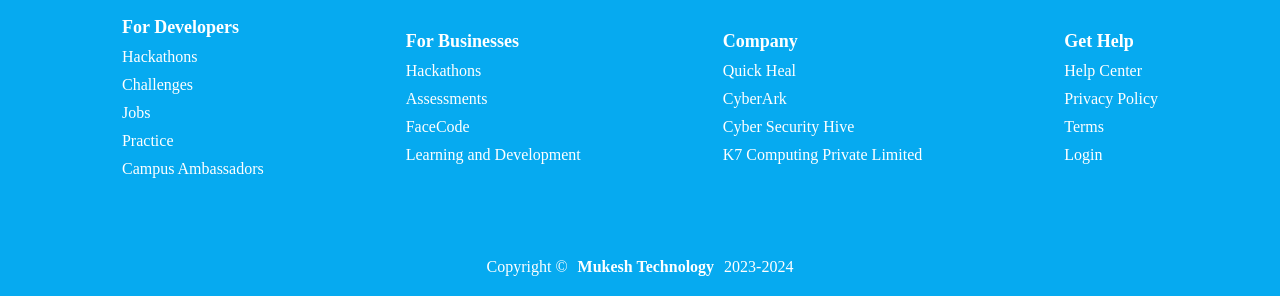
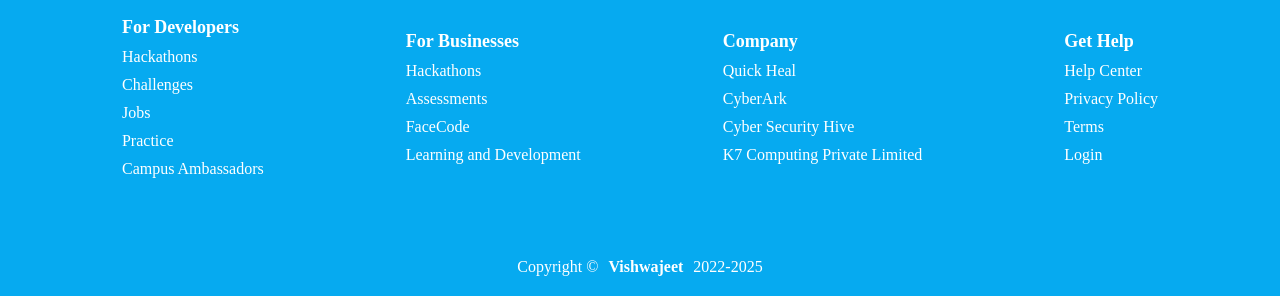
Before and after one commit to vishwajeetkumarsing/Learning-CS, a plain HTML site: page index.html in a window 1280 px wide. Shown: the part 4437-4733 px from the top of the page. Drawn offline with Linux system fonts and the light colour scheme.

Commit message:
initial change into index file

```diff
--- a/index.html
+++ b/index.html
@@ -289,7 +289,7 @@
             <div class="div">Login</div>
           </div>
         </div>
-        <div class="footer3">Copyright © <h4>Mukesh Technology</h4> 2023-2024</div>
+        <div class="footer3">Copyright © <h4>Vishwajeet</h4> 2022-2025</div>
       </footer>
       <!-- <script src="https://unpkg.com/ionicons@4.5.10-0/dist/ionicons.js"></script>
       <script src="./ecommerce.js"></script> -->
```
